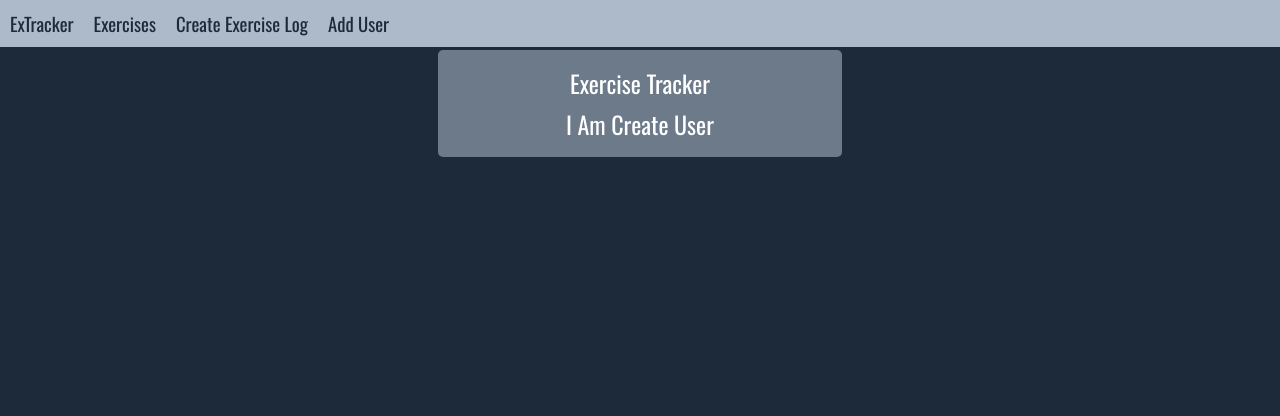
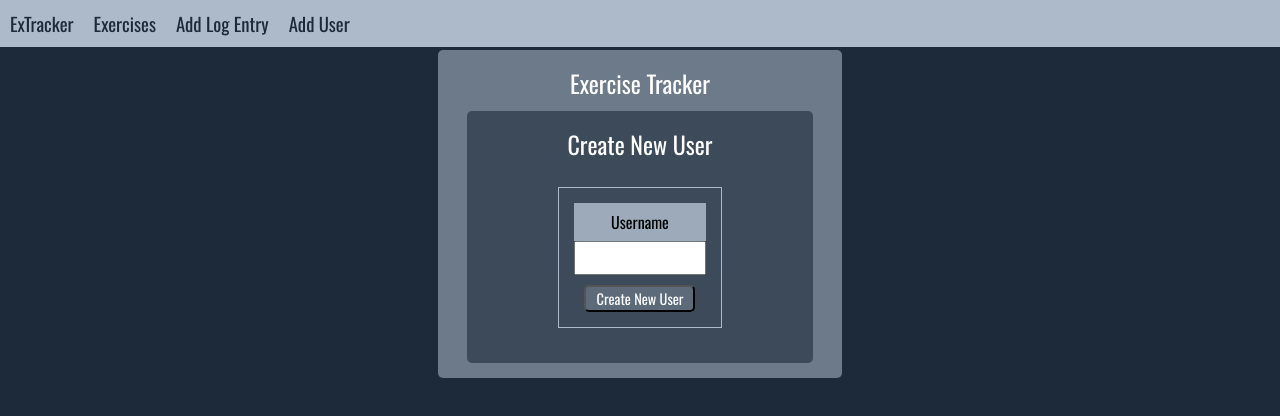
Before and after one commit to giacomo9999/Exercise-Tracker-190907, a React (Create React App) app in the folder client/: page /user in a window 1280 px wide. Shown: the top 416 px of the page. Built offline with nearby package versions, Linux system fonts and the light colour scheme.

Commit message:
Front end working.

```diff
--- a/client/package.json
+++ b/client/package.json
@@ -4,6 +4,7 @@
   "private": true,
   "dependencies": {
     "react": "^16.9.0",
+    "react-datepicker": "^2.9.6",
     "react-dom": "^16.9.0",
     "react-scripts": "3.1.1"
   },
--- a/client/src/components/create-exercise.component.js
+++ b/client/src/components/create-exercise.component.js
@@ -1,4 +1,6 @@
 import React, { Component } from "react";
+import DatePicker from "react-datepicker";
+import "react-datepicker/dist/react-datepicker.css";
 
 class CreateExercise extends Component {
   state = {
@@ -26,8 +28,8 @@ class CreateExercise extends Component {
     this.setState({ duration: e.target.value });
   };
 
-  onChangeDate = e => {
-    this.setState({ date: "date" });
+  onChangeDate = date => {
+    this.setState({ date: date });
   };
 
   onSubmit = e => {
@@ -72,13 +74,8 @@ class CreateExercise extends Component {
             onChange={this.onChangeDuration}
           />
           <label className="h-label">Date</label>
-          <input
-            className="h-input"
-            type="text"
-            name="date"
-            value={this.state.date}
-            onChange={this.onChangeDate}
-          />
+          <DatePicker selected={this.state.date} onChange={this.onChangeDate} />
+
           <div className="spacer10" />
           <button type="submit">Create New Entry</button>
         </form>
--- a/client/src/components/create-user.component.js
+++ b/client/src/components/create-user.component.js
@@ -1,8 +1,37 @@
 import React, { Component } from "react";
 
 class CreateUser extends Component {
+  state = { username: "" };
+
+  onChangeUserName = e => {
+    this.setState({ username: e.target.value });
+  };
+
+  onSubmit = e => {
+    e.preventDefault();
+    const newUser = { username: this.state.username };
+    console.log("New User Created...", newUser);
+    this.setState({ username: "" });
+  };
+
   render() {
-    return <h2>I Am Create User</h2>;
+    return (
+      <div className="container-inner">
+        <h2>Create New User</h2>
+        <form className="h-form" onSubmit={this.onSubmit}>
+          <label className="h-label">Username</label>
+          <input
+            className="h-input"
+            type="text"
+            name="username"
+            value={this.state.username}
+            onChange={this.onChangeUserName}
+          />
+          <div className="spacer10" />
+          <button type="submit">Create New User</button>
+        </form>
+      </div>
+    );
   }
 }
 
--- a/client/src/components/navbar.component.js
+++ b/client/src/components/navbar.component.js
@@ -12,7 +12,7 @@ class Navbar extends Component {
           <h3>Exercises</h3>
         </Link>
         <Link to="/create">
-          <h3>Create Exercise Log</h3>
+          <h3>Add Log Entry</h3>
         </Link>
         <Link to="/user">
           <h3>Add User</h3>
```
Also changed, not shown: 1 other file (tests, documents, lock files or other folders).
